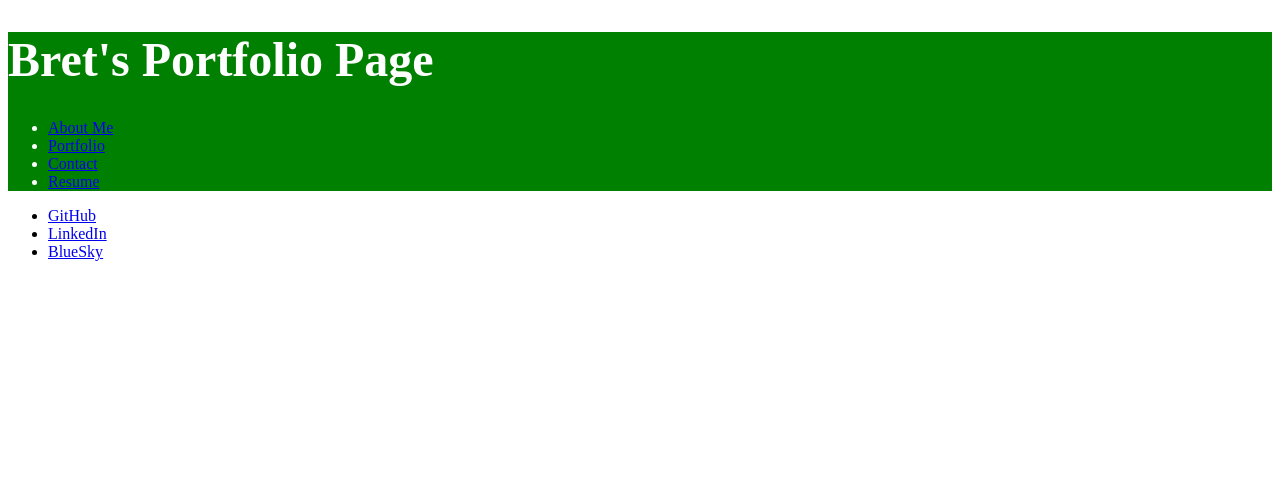
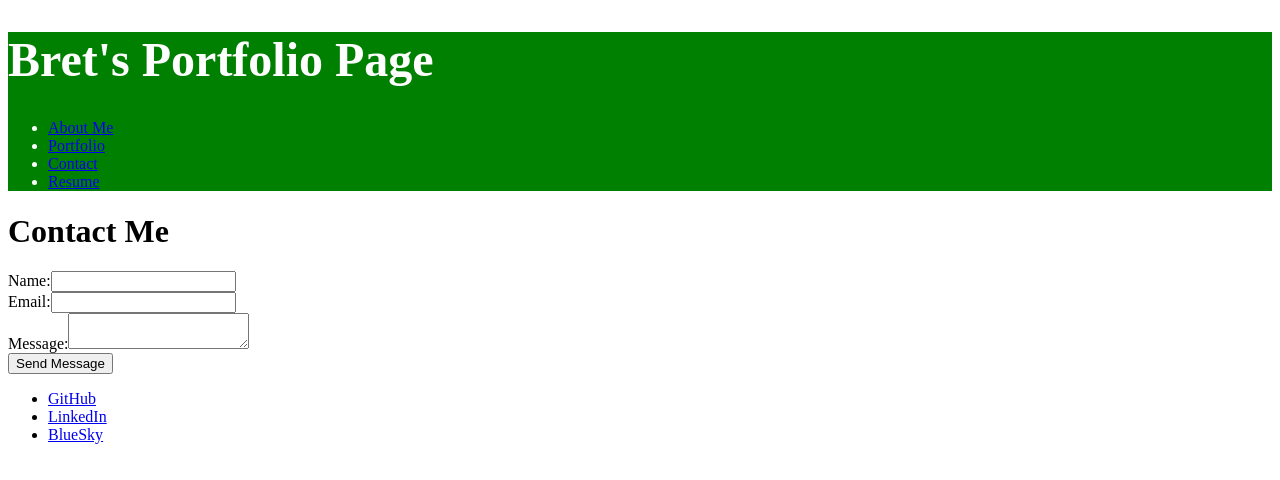
Before and after one commit to bretaj/reactPortfolioProject, a React (Vite) app: page /contact in a window 1280 px wide. Shown: the top 480 px of the page. Built offline with nearby package versions, Linux system fonts and the light colour scheme.

Commit message:
fixed routing issue?

```diff
--- a/src/App.jsx
+++ b/src/App.jsx
@@ -15,11 +15,10 @@ function App() {
     <Router>
       <Header />
       <Routes>
-        {/* routes or switch? */}
-        <Route path="/" exact component={AboutMe} />
-        <Route path="/portfolio" component={Project} />
-        <Route path="/contact" component={Contact} />
-        <Route path="/resume" component={Resume} />
+        <Route path="/" element={<AboutMe />} />
+        <Route path="/portfolio" element={<Project />} />
+        <Route path="/contact" element={<Contact />} />
+        <Route path="/resume" element={<Resume />} />
       </Routes>
       <Footer />
     </Router>
--- a/src/pages/AboutMe.jsx
+++ b/src/pages/AboutMe.jsx
@@ -5,7 +5,6 @@ import Footer from '../components/Footer.jsx';
 function AboutMe() {
     return (
         <div>
-            <Header />
             <main>
                 <h1>About Me</h1>
                 <img
@@ -16,7 +15,6 @@ function AboutMe() {
                     textextextext
                 </p>
             </main>
-            <Footer />
         </div>
     );
 };
--- a/src/pages/Contact.jsx
+++ b/src/pages/Contact.jsx
@@ -7,12 +7,10 @@ import ContactForm from '../components/ContactForm.jsx';
 function Contact() {
     return (
         <div className="">
-            <Header />
             <main>
                 <h1>Contact Me</h1>
                 <ContactForm />
             </main>
-            <Footer />
         </div>
     );
 };
--- a/src/pages/Project.jsx
+++ b/src/pages/Project.jsx
@@ -5,8 +5,7 @@ import Footer from '../components/Footer.jsx';
 function Project() {
     return (
         <div>
-            <Header />
-            <Footer />
+            <p>text</p>
 {/* card components??? */}
         </div>
     );
--- a/src/pages/Resume.jsx
+++ b/src/pages/Resume.jsx
@@ -6,8 +6,7 @@ import Footer from '../components/Footer.jsx';
 function Resume() {
     return (
         <div>
-            <Header />
-            <Footer />
+            <p>text</p>
         </div>
     );
 }
```
